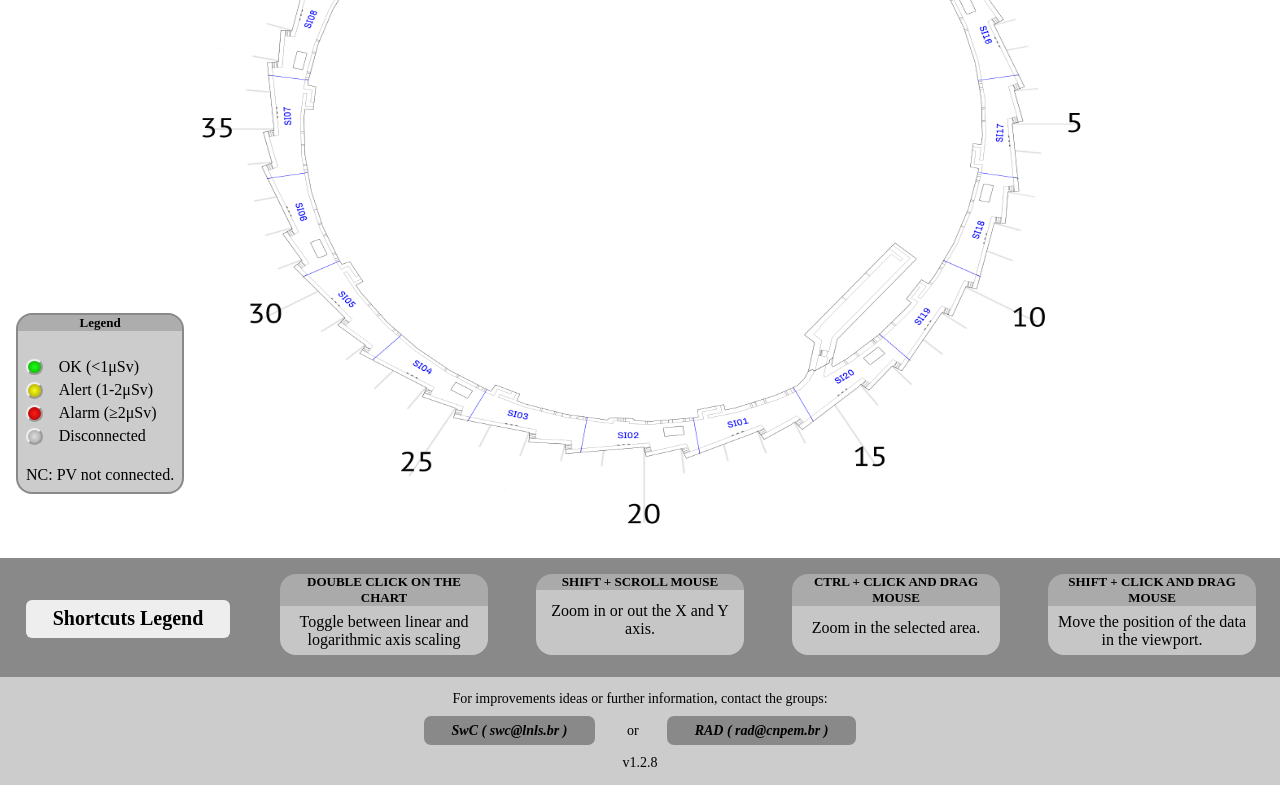
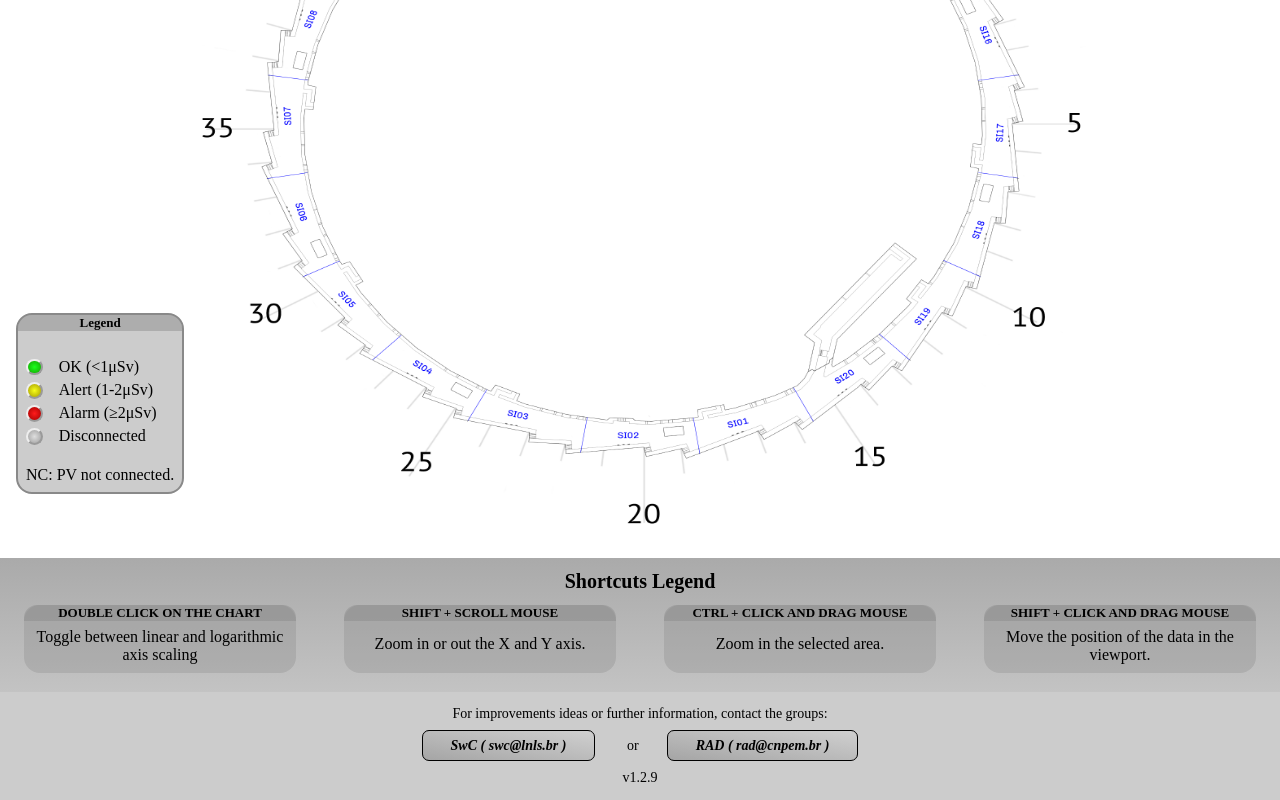
Before and after one commit to lnls-sirius/rad-detectors, a React (Create React App) app in the folder front_end/: page / in a window 1280 px wide. Shown: the part 274-1074 px from the top of the page. Built offline with nearby package versions, Linux system fonts and the light colour scheme; no server answers.

Commit message:
Improve legend styling

```diff
--- a/front_end/package.json
+++ b/front_end/package.json
@@ -1,6 +1,6 @@
 {
   "name": "rad-detectors",
-  "version": "1.2.8",
+  "version": "1.2.9",
   "homepage": "https://rad-mon.lnls.br",
   "private": true,
   "dependencies": {
--- a/front_end/src/assets/constants.ts
+++ b/front_end/src/assets/constants.ts
@@ -2,7 +2,7 @@
 import { DDictStr, DictEnumStr, DictNum, DictStr } from "./interfaces/patterns"
 
 // const git_version = GitInfo()
-const version: string = "v1.2.8"//+git_version.commit.shortHash + " / " + git_version.commit.date;
+const version: string = "v1.2.9"//+git_version.commit.shortHash + " / " + git_version.commit.date;
 
 // Integrated dose limits parameters
 const led_limits: DictNum = {
--- a/front_end/src/assets/themes.ts
+++ b/front_end/src/assets/themes.ts
@@ -21,7 +21,9 @@ const colors: DDictStr = {
         secondary_dark: '#898989',
         secondary: '#cccccc',
         chart: '#eeeeee',
-        modal: 'linear-gradient(to top right, #a5a5a5, #d0d0d0)'
+        modal: 'linear-gradient(to top right, #a5a5a5, #d0d0d0)',
+        alarm: '#ff8a8a',
+        legend: 'linear-gradient(to bottom, #aaaaaa, #c3c3c3)'
     },
     btn: {
         hover: '#919191',
--- a/front_end/src/components/Footer/styled.tsx
+++ b/front_end/src/components/Footer/styled.tsx
@@ -21,11 +21,12 @@ const FooterText = styled.div`
 `
 
 const Contact = styled.span`
-  background: ${colors.bg.secondary_dark};
+  background: ${colors.bg.modal};
   margin: 1em 2em;
   padding: 0.5em 2em;
   font-style: oblique;
   font-weight: 900;
+  border: 1px solid #000000;
   border-radius: ${
     properties.border_radius.light};
 `
--- a/front_end/src/components/Legend/index.tsx
+++ b/front_end/src/components/Legend/index.tsx
@@ -55,6 +55,7 @@ const Legend: React.FC<StateBool> = (props): React.ReactElement => {
             Shortcuts Legend
           </S.Text>
         </S.TitleWrapper>
+        <S.ContentWrapper>
           <S.ShortcutWrapper>
             <S.Title>
               DOUBLE CLICK ON THE CHART
@@ -88,6 +89,7 @@ const Legend: React.FC<StateBool> = (props): React.ReactElement => {
               in the viewport.
             </S.Text>
           </S.ShortcutWrapper>
+        </S.ContentWrapper>
       </S.LegendChart>
     );
   }
--- a/front_end/src/components/Legend/styled.tsx
+++ b/front_end/src/components/Legend/styled.tsx
@@ -59,16 +59,23 @@ const LegendWrapper = styled.footer`
 `;
 
 const LegendChart = styled.div`
-  background: ${colors.bg.secondary_dark};
-  display: grid;
-  grid-template-columns: repeat(5, 20%);
+  background: ${colors.bg.legend};
+  display: flex;
+  flex-direction: column;
   width: 100%;
   height: 100%;
-  padding: 1em 0em;
+  padding-bottom: 1em;
+`;
+
+const ContentWrapper = styled.div`
+  display: grid;
+  grid-template-columns: repeat(4, 25%);
+  width: 100%;
+  height: 100%;
 `;
 
 const ShortcutWrapper = styled.div`
-  background: ${colors.bg.chart}99;
+  background: ${colors.bg.secondary_dark}55;
   display: flex;
   flex-direction: column;
   height: 80%;
@@ -78,14 +85,12 @@ const ShortcutWrapper = styled.div`
 `;
 
 const TitleWrapper = styled.div`
-  background: ${colors.bg.chart};
   display: flex;
   font-weight: 900;
   font-size: 20px;
   flex-direction: column;
   align-items: center;
-  height: 40%;
-  margin: 10% 10%;
+  margin: 0.5em 1em ;
   padding: 0.1em 0em;
   border-radius: 0.3em;
 `;
@@ -98,6 +103,7 @@ export {
   Title,
   Row,
   LegendChart,
+  ContentWrapper,
   ShortcutWrapper,
   TitleWrapper
 }
```
Lines whose indentation alone changed are shown as unchanged.
